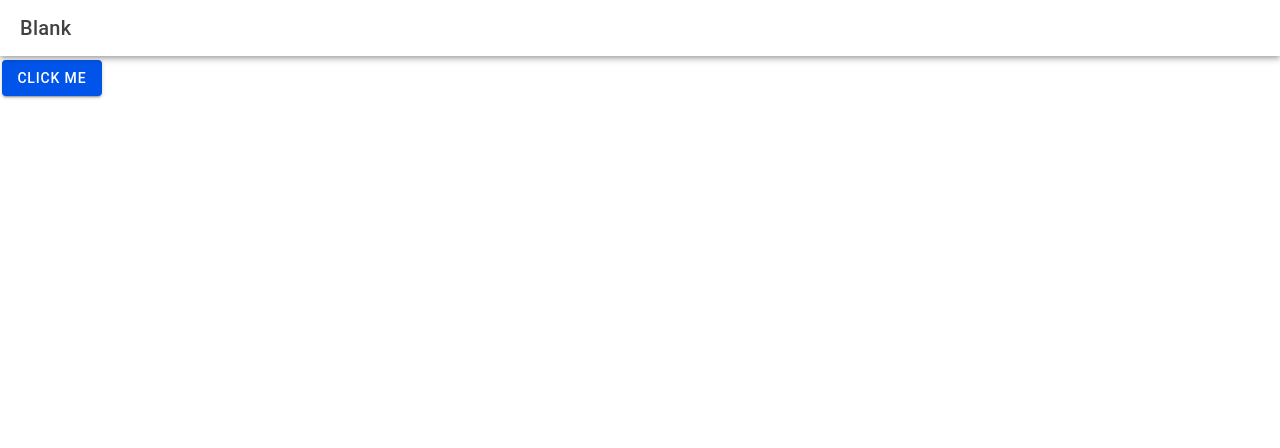
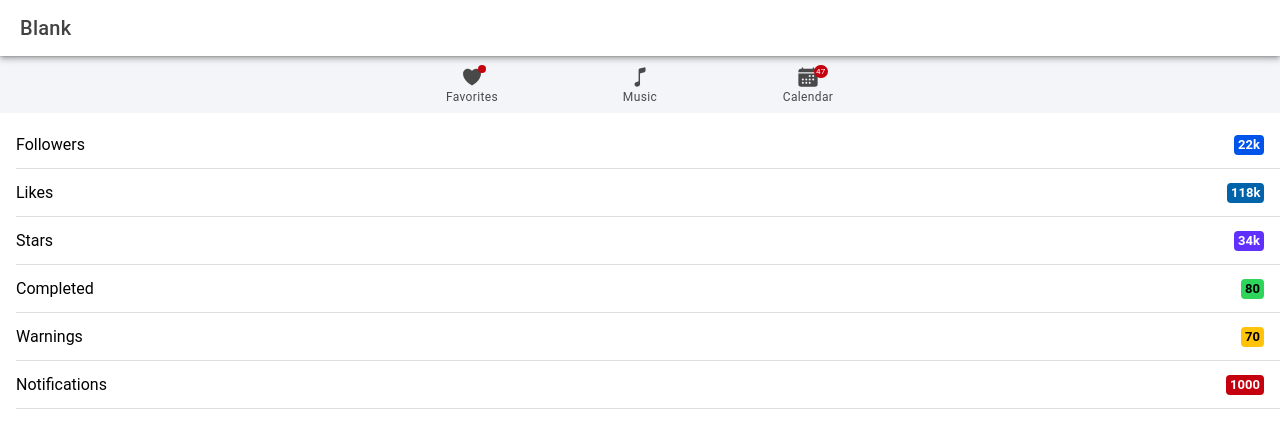
Before and after one commit to Yudobshere12/it35c-mobile, a React (Vite) app: page /home in a window 1280 px wide. Shown: the top 448 px of the page. Built offline with nearby package versions, Linux system fonts and the light colour scheme.

Commit message:
Add a theming color

```diff
--- a/src/components/ExploreContainer.tsx
+++ b/src/components/ExploreContainer.tsx
@@ -1,32 +1,52 @@
 import React from 'react';
-import { IonAlert, IonButton } from '@ionic/react';
+import { IonBadge, IonTabBar, IonTabButton, IonIcon, IonLabel, IonItem, IonList } from '@ionic/react';
+import { heart, calendar, musicalNote } from 'ionicons/icons';
 
 function Example() {
   return (
     <>
-      <IonButton id="present-alert">Click Me</IonButton>
-      <IonAlert
-        trigger="present-alert"
-         header="Select your favorite color"
-        buttons={['OK']}
-        inputs={[
-          {
-            label: 'Red',
-            type: 'radio',
-            value: 'red',
-          },
-          {
-            label: 'Blue',
-            type: 'radio',
-            value: 'blue',
-          },
-          {
-            label: 'Green',
-            type: 'radio',
-            value: 'green',
-          },
-        ]}
-      ></IonAlert>
+      <IonTabBar color="light">
+        <IonTabButton tab="tab1">
+          <IonIcon icon={heart} />
+          <IonLabel>Favorites</IonLabel>
+          <IonBadge color="danger"></IonBadge>
+        </IonTabButton>
+        <IonTabButton tab="tab2">
+          <IonIcon icon={musicalNote} />
+          <IonLabel>Music</IonLabel>
+        </IonTabButton>
+        <IonTabButton tab="tab3">
+          <IonIcon icon={calendar} />
+          <IonLabel>Calendar</IonLabel>
+          <IonBadge color="danger">47</IonBadge>
+        </IonTabButton>
+      </IonTabBar>
+       <IonList>
+      <IonItem>
+        <IonLabel>Followers</IonLabel>
+        <IonBadge color="primary">22k</IonBadge>
+      </IonItem>
+      <IonItem>
+        <IonLabel>Likes</IonLabel>
+        <IonBadge color="secondary">118k</IonBadge>
+      </IonItem>
+      <IonItem>
+        <IonLabel>Stars</IonLabel>
+        <IonBadge color="tertiary">34k</IonBadge>
+      </IonItem>
+      <IonItem>
+        <IonLabel>Completed</IonLabel>
+        <IonBadge color="success">80</IonBadge>
+      </IonItem>
+      <IonItem>
+        <IonLabel>Warnings</IonLabel>
+        <IonBadge color="warning">70</IonBadge>
+      </IonItem>
+      <IonItem>
+        <IonLabel>Notifications</IonLabel>
+        <IonBadge color="danger">1000</IonBadge>
+      </IonItem>
+    </IonList>
     </>
   );
 }
```
